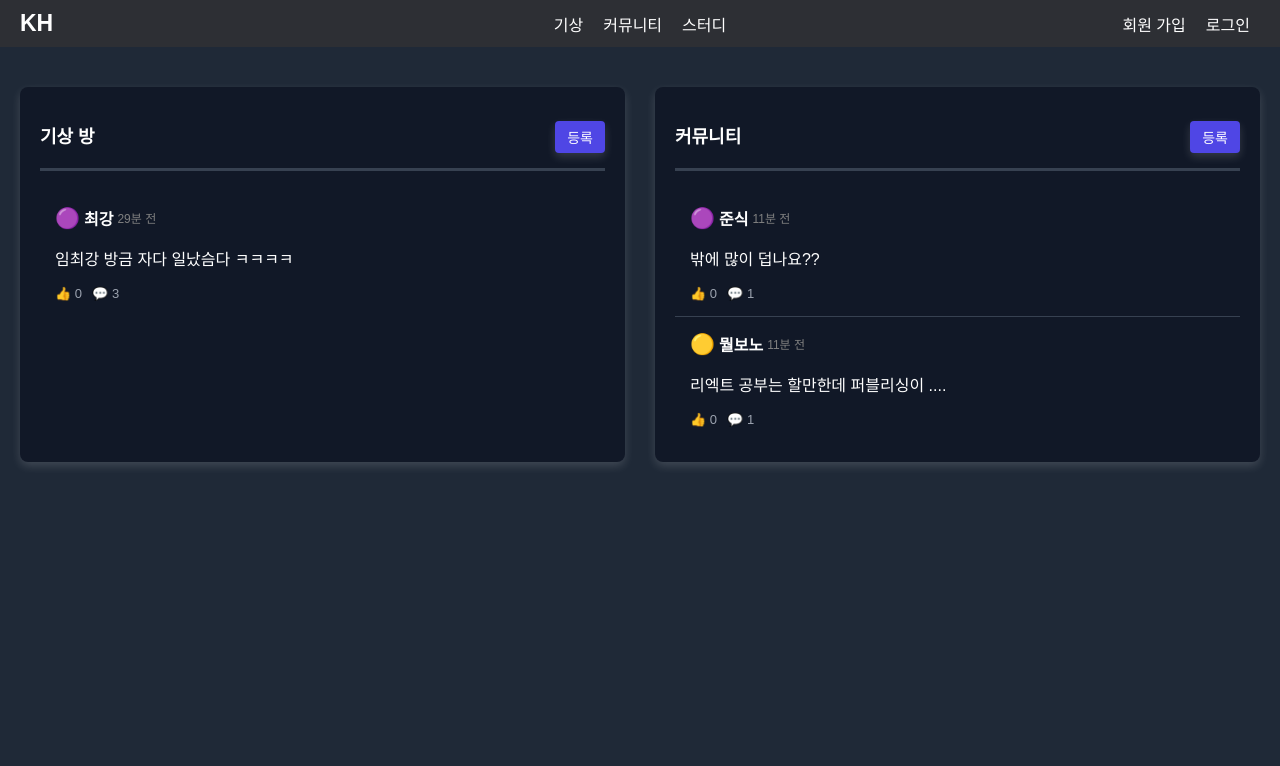
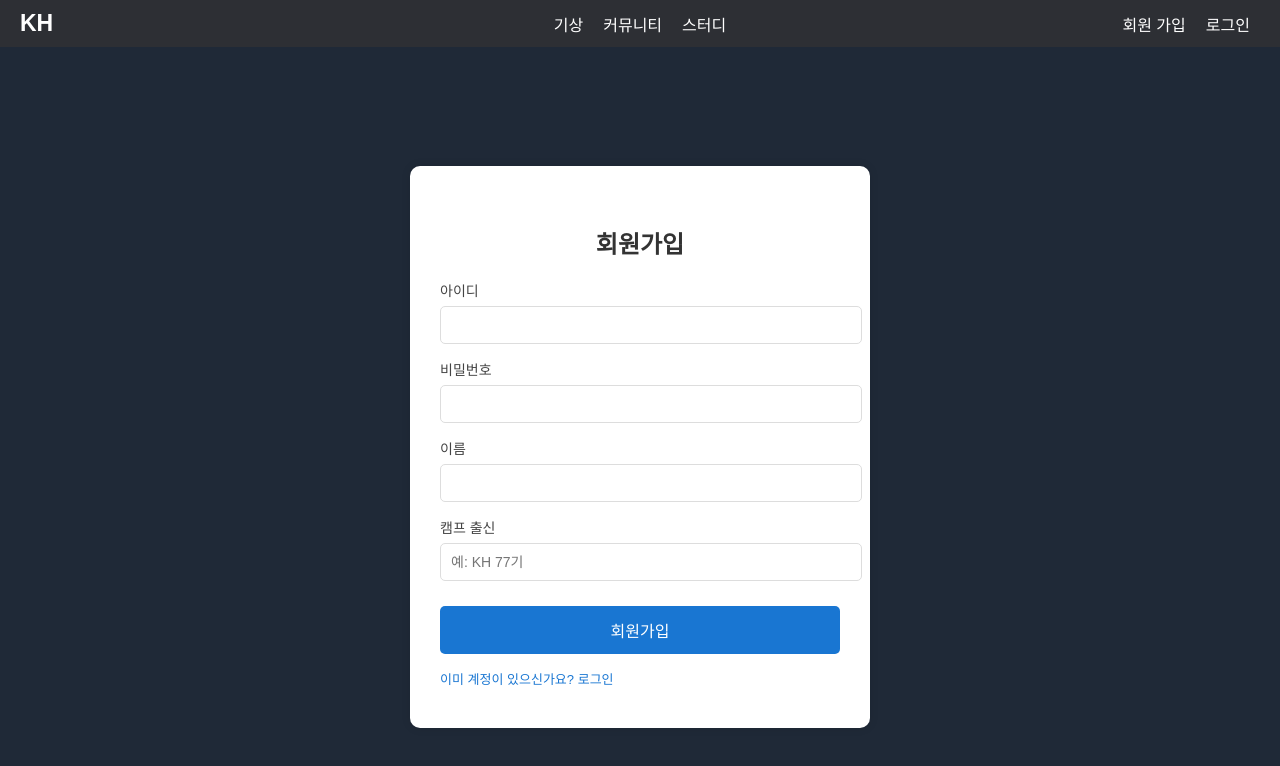
Before and after one commit to Imdo714/front-community, a React (Vite) app: page /signUp in a window 1280 px wide. Shown: the top 766 px of the page. Built offline with nearby package versions, Linux system fonts and the light colour scheme.

Commit message:
로그인, 회원가입 퍼블리싱

```diff
--- a/package.json
+++ b/package.json
@@ -11,7 +11,8 @@
   },
   "dependencies": {
     "react": "^19.1.0",
-    "react-dom": "^19.1.0"
+    "react-dom": "^19.1.0",
+    "react-router-dom": "^7.7.1"
   },
   "devDependencies": {
     "@eslint/js": "^9.30.1",
--- a/src/App.jsx
+++ b/src/App.jsx
@@ -1,14 +1,22 @@
+import { BrowserRouter as Router, Routes, Route } from 'react-router-dom';
 import './App.css'
 import Header from './component/header/header'
 import BoardSection from './component/main/BoardSection'
+import Login from './component/login/Login';
+import SignUp from './component/signUp/SignUp';
 
 function App() {
 
   return (
-    <div>
+    <Router>
       <Header />
-      <BoardSection />
-    </div>
+      <Routes>
+        <Route path="/" element={<BoardSection />} />
+        <Route path="/login" element={<Login />} />
+        <Route path="/signUp" element={<SignUp />} />
+      </Routes>
+    </Router>
+
   )
 }
 
--- a/src/component/header/Header.css
+++ b/src/component/header/Header.css
@@ -35,11 +35,17 @@
     justify-content: flex-end;
 }
 
-.logo {
+.logo a {
     font-size: 23px;
     font-weight: bold;
-    margin: 0;
+    text-decoration: none;
+    color: white;
 }
+
+.logo a:visited {
+    color: white;
+}
+
 
 .nav a {
     color: white;
--- a/src/component/header/HeaderLeft .jsx
+++ b/src/component/header/HeaderLeft .jsx
@@ -1,9 +1,12 @@
 import React from "react";
+import { Link } from 'react-router-dom';
 
 const HeaderLeft = ({ onToggle  }) => {
   return (
     <div className="header-left">
-        <div className="logo">KH</div>
+        <div className="logo">
+          <Link to="/">KH</Link>
+        </div>
         <button className="toggle-btn" id="toggleBtn" onClick={onToggle}>
             &#9776;
         </button>
--- a/src/component/header/HeaderRight.jsx
+++ b/src/component/header/HeaderRight.jsx
@@ -1,11 +1,12 @@
 import React from "react";
+import { Link } from 'react-router-dom';
 
 const HeaderRight = ({ isActive }) => {
   return (
     <div className={`header-right ${isActive ? 'active' : ''}`}>
         <nav className="nav">
-            <a href="#">회원 가입</a>
-            <a href="#">로그인</a>
+          <Link to="/signUp">회원 가입</Link>
+          <Link to="/login">로그인</Link>
         </nav>
     </div>
   );
--- /dev/null
+++ b/src/component/login/Login.css
@@ -0,0 +1,94 @@
+.login-page {
+    display: flex;
+    align-items: center;
+    justify-content: center;
+    min-height: 100vh;
+}
+
+.login-container {
+    background: white;
+    padding: 40px 30px;
+    border-radius: 10px;
+    box-shadow: 0 0 15px rgba(0,0,0,0.2);
+    width: 100%;
+    max-width: 400px;
+}
+
+.login-container h2 {
+    margin-bottom: 20px;
+    text-align: center;
+    font-size: 24px;
+    color: #333;
+}
+
+.form-group {
+    margin-bottom: 15px;
+}
+
+label {
+    display: block;
+    font-size: 14px;
+    margin-bottom: 6px;
+    color: #444;
+}
+
+input[type="text"],
+input[type="password"] {
+    width: 100%;
+    padding: 10px;
+    border: 1px solid #ddd;
+    border-radius: 5px;
+    font-size: 14px;
+}
+
+.login-btn {
+    width: 100%;
+    padding: 12px;
+    background-color: #1976d2;
+    border: none;
+    color: white;
+    font-size: 16px;
+    border-radius: 5px;
+    cursor: pointer;
+    margin-top: 10px;
+}
+
+.login-btn:hover {
+    background-color: #1565c0;
+}
+
+.links {
+    margin-top: 15px;
+    display: flex;
+    justify-content: space-between;
+    font-size: 13px;
+}
+
+.links a {
+    color: #1976d2;
+    text-decoration: none;
+}
+
+.social-login {
+    margin-top: 30px;
+    text-align: center;
+}
+
+.social-login button {
+    margin: 5px;
+    padding: 10px 20px;
+    border: none;
+    border-radius: 5px;
+    font-weight: bold;
+    cursor: pointer;
+}
+
+.kakao {
+    background-color: #fee500;
+    color: #000;
+}
+
+.naver {
+    background-color: #e1e0e0;
+    color: rgb(0, 0, 0);
+}
--- /dev/null
+++ b/src/component/login/Login.jsx
@@ -0,0 +1,20 @@
+import React from "react";
+import './Login.css'
+import LoginForm from './LoginForm';
+import LoginLinks from './LoginLinks';
+import SocialLogin from './SocialLogin';
+
+const Login = () => {
+    return(
+        <div class="login-page">
+            <div class="login-container">
+                <h2>로그인</h2>
+                <LoginForm />
+                <LoginLinks />
+                <SocialLogin />
+            </div>
+        </div>
+    )
+}
+
+export default Login;
--- /dev/null
+++ b/src/component/login/LoginForm.jsx
@@ -0,0 +1,19 @@
+import React from "react";
+
+const LoginForm = () => {
+  return (
+    <form>
+      <div className="form-group">
+        <label htmlFor="username">아이디 또는 이메일</label>
+        <input type="text" id="username" name="username" required />
+      </div>
+      <div className="form-group">
+        <label htmlFor="password">비밀번호</label>
+        <input type="password" id="password" name="password" required />
+      </div>
+      <button type="submit" className="login-btn">로그인</button>
+    </form>
+  );
+};
+
+export default LoginForm;
--- /dev/null
+++ b/src/component/login/LoginLinks.jsx
@@ -0,0 +1,12 @@
+import { Link } from 'react-router-dom';
+
+const LoginLinks = () => {
+  return (
+    <div className="links">
+      <Link to="/signup">회원가입</Link>
+      <Link to="/">비밀번호 찾기</Link>
+    </div>
+  );
+};
+
+export default LoginLinks;
--- /dev/null
+++ b/src/component/login/SocialLogin.jsx
@@ -0,0 +1,11 @@
+const SocialLogin = () => {
+  return (
+    <div className="social-login">
+      <p>SNS 계정으로 로그인</p>
+      <button className="kakao">카카오 로그인</button>
+      <button className="naver">G 구글 로그인</button>
+    </div>
+  );
+};
+
+export default SocialLogin;
--- /dev/null
+++ b/src/component/signUp/SignUp.css
@@ -0,0 +1,69 @@
+.signup-page {
+    display: flex;
+    align-items: center;
+    justify-content: center;
+    min-height: 100vh;
+  }
+
+.signup-container {
+  background: white;
+  padding: 40px 30px;
+  border-radius: 10px;
+  box-shadow: 0 0 10px rgba(0,0,0,0.1);
+  width: 100%;
+  max-width: 400px;
+}
+
+.signup-container h2 {
+  margin-bottom: 20px;
+  text-align: center;
+  font-size: 24px;
+  color: #333;
+}
+
+.form-group {
+  margin-bottom: 15px;
+}
+
+label {
+  display: block;
+  font-size: 14px;
+  margin-bottom: 6px;
+  color: #444;
+}
+
+input[type="text"],
+input[type="password"] {
+  width: 100%;
+  padding: 10px;
+  border: 1px solid #ddd;
+  border-radius: 5px;
+  font-size: 14px;
+}
+
+.signup-btn {
+  width: 100%;
+  padding: 12px;
+  background-color: #1976d2;
+  border: none;
+  color: white;
+  font-size: 16px;
+  border-radius: 5px;
+  cursor: pointer;
+  margin-top: 10px;
+}
+
+.signup-btn:hover {
+  background-color: #1565c0;
+}
+
+.links {
+  margin-top: 15px;
+  text-align: center;
+  font-size: 13px;
+}
+
+.links a {
+  color: #1976d2;
+  text-decoration: none;
+}
--- /dev/null
+++ b/src/component/signUp/SignUp.jsx
@@ -0,0 +1,41 @@
+import React from "react";
+import './SignUp.css'
+
+const SignUp = () => {
+    return (
+        <div class="signup-page">
+            <div class="signup-container">
+                <h2>회원가입</h2>
+                <form>
+                <div class="form-group">
+                    <label for="username">아이디</label>
+                    <input type="text" id="username" name="username" required />
+                </div>
+
+                <div class="form-group">
+                    <label for="password">비밀번호</label>
+                    <input type="password" id="password" name="password" required />
+                </div>
+
+                <div class="form-group">
+                    <label for="name">이름</label>
+                    <input type="text" id="name" name="name" required />
+                </div>
+
+                <div class="form-group">
+                    <label for="camp">캠프 출신</label>
+                    <input type="text" id="camp" name="camp" placeholder="예: KH 77기" />
+                </div>
+
+                <button type="submit" class="signup-btn">회원가입</button>
+                </form>
+
+                <div class="links">
+                <a href="login.html">이미 계정이 있으신가요? 로그인</a>
+                </div>
+            </div>
+        </div>
+    )
+}
+
+export default SignUp;
```
Also changed, not shown: 1 other file (tests, documents, lock files or other folders).
